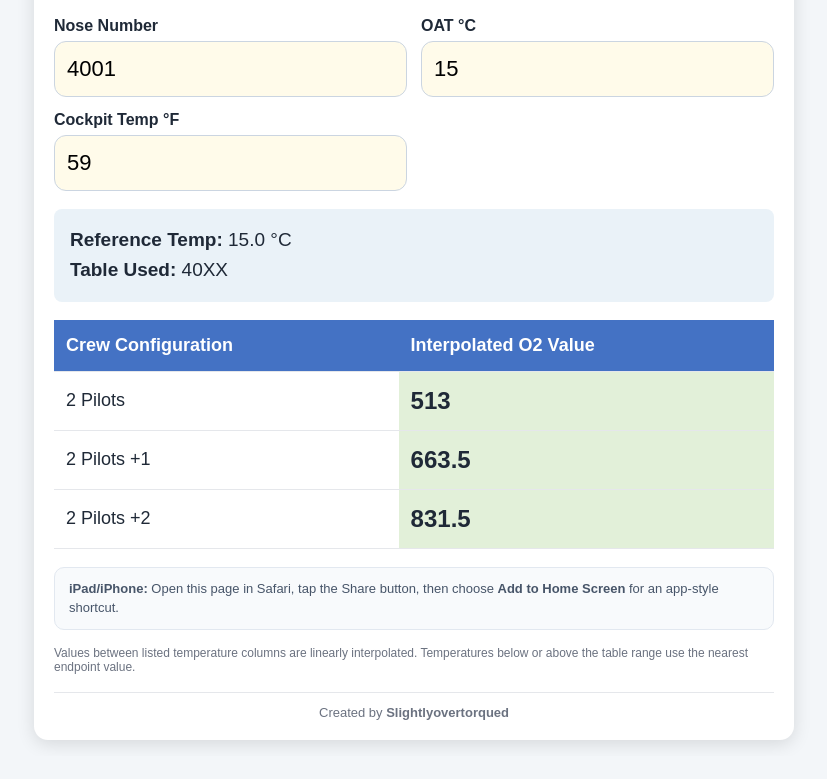
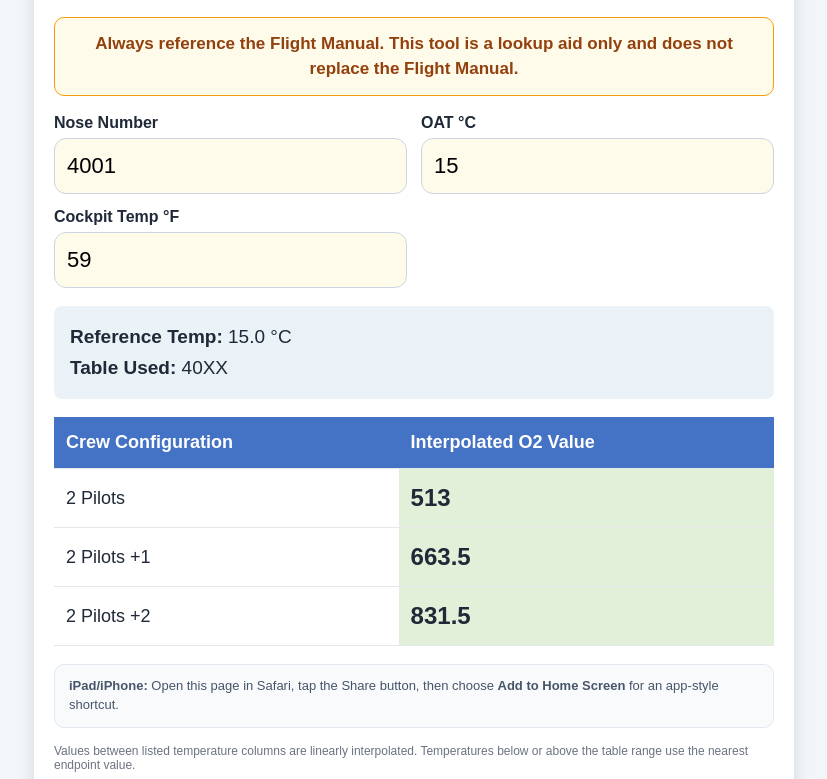
Before and after one commit to SlightlyOverTorqued/O2-Lookup, a plain HTML site: page index.html in a window 1280 px wide. Shown: the part 114-893 px from the top of the page, without its empty margins (226-1053 px from the left). Before the commit the page ends 870 px from the top, so only its background shows below. Drawn offline with Linux system fonts and the light colour scheme.

Commit message:
Add Flight Manual reference note

```diff
--- a/index.html
+++ b/index.html
@@ -154,6 +154,18 @@
         color:#475569;
         line-height:1.45;
     }
+    .manual-note {
+        margin-bottom:18px;
+        padding:14px 16px;
+        background:#fffbea;
+        border:1px solid #f59e0b;
+        border-radius:10px;
+        font-size:17px;
+        font-weight:700;
+        color:#92400e;
+        line-height:1.45;
+        text-align:center;
+    }
     @media (display-mode: standalone) {
         .install-tip { display:none; }
         .card { min-height:calc(100vh - 24px); }
@@ -171,6 +183,7 @@
 <div class="card">
     <div class="header">O2 Lookup<div class="app-subtitle">Slightlyovertorqued</div></div>
     <div class="section">
+        <div class="manual-note">Always reference the Flight Manual. This tool is a lookup aid only and does not replace the Flight Manual.</div>
         <div class="grid">
             <div>
                 <label for="nose">Nose Number</label>
```
